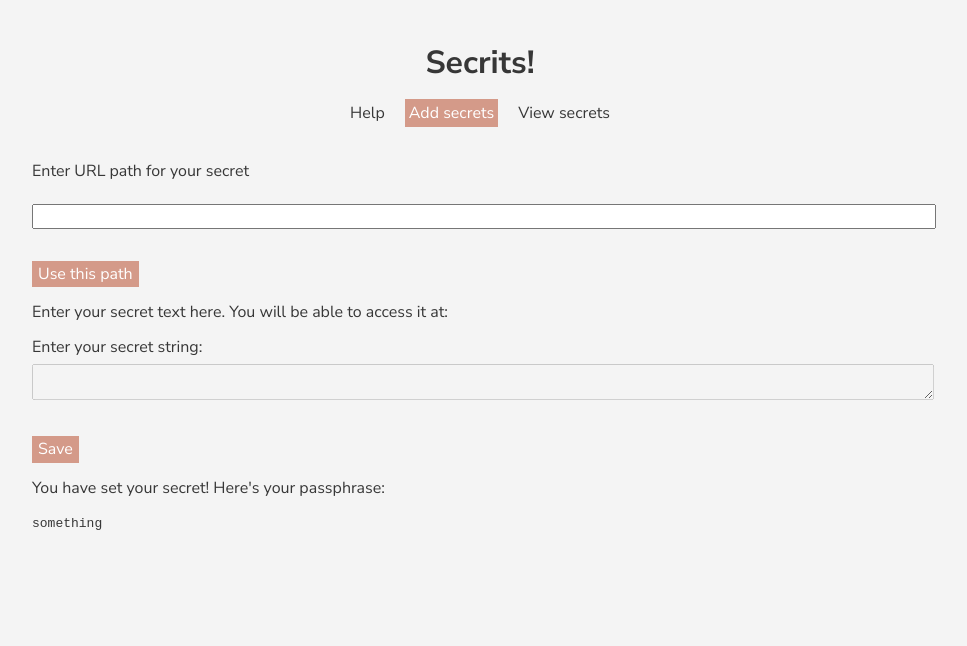
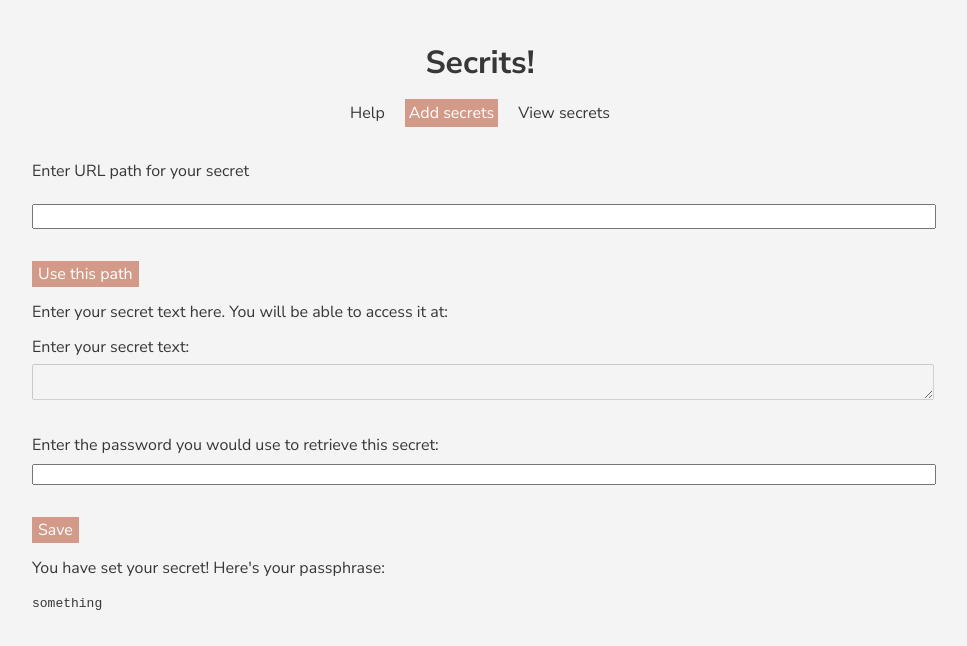
Before and after one commit to weijunyu/secret-safe-space, a React (Create React App) app in the folder client/: page /add in a window 1280 px wide. Shown: the top 646 px of the page, without its empty margins (160-1127 px from the left). Built offline with nearby package versions, Linux system fonts and the light colour scheme.

Commit message:
Encryption

```diff
--- a/client/package.json
+++ b/client/package.json
@@ -13,6 +13,7 @@
     "@types/react-router-dom": "^5.1.6",
     "@types/styled-components": "^5.1.4",
     "axios": "^0.21.0",
+    "crypto-js": "^4.0.0",
     "firebase": "^8.0.2",
     "react": "^17.0.1",
     "react-dom": "^17.0.1",
@@ -45,5 +46,8 @@
       "last 1 firefox version",
       "last 1 safari version"
     ]
+  },
+  "devDependencies": {
+    "@types/crypto-js": "^4.0.1"
   }
 }
--- a/client/src/components/SecretPathSelect.tsx
+++ b/client/src/components/SecretPathSelect.tsx
@@ -1,4 +1,5 @@
 import React, { useState } from "react";
+import { AES } from "crypto-js";
 
 import SecretsEditor from "./SecretsEditor";
 
@@ -21,8 +22,11 @@ export default function SecretPathSelect() {
     });
   }
 
-  async function onSubmitSecret(secret: string) {
-    await setSecretAtPath({ path: secretPathFinal, secret });
+  async function onSubmitSecret(secret: string, passphrase: string) {
+    // 1. encrypt secret with passphrase
+    const ciphertext = AES.encrypt(secret, passphrase).toString();
+    // 2. set secret ciphertext at path
+    await setSecretAtPath({ path: secretPathFinal, secret: ciphertext });
     setHasSetSecret(true);
   }
 
--- a/client/src/components/SecretsEditor.tsx
+++ b/client/src/components/SecretsEditor.tsx
@@ -8,25 +8,37 @@ const SecretInputTextarea = styled.textarea`
   font-family: monospace;
 `;
 
+const SecretPassphraseInput = styled.input`
+  font-family: monospace;
+`;
+
 export default function SecretsEditor({
   secretPath,
   onSubmitSecret,
   active,
 }: {
   secretPath: string;
-  onSubmitSecret: (secret: string) => Promise<any>;
+  onSubmitSecret: (secret: string, passphrase: string) => Promise<any>;
   active: boolean;
 }) {
   const [secretText, setSecretText] = useState("");
+  const [secretPassphrase, setSecretPassphrase] = useState("");
 
   function onSecretInputChange(event: React.ChangeEvent<HTMLTextAreaElement>) {
     event.preventDefault();
     setSecretText(event.target.value);
   }
 
+  function onSecretPassphraseChange(
+    event: React.ChangeEvent<HTMLInputElement>
+  ) {
+    event.preventDefault();
+    setSecretPassphrase(event.target.value);
+  }
+
   function onSubmit(event: React.FormEvent<HTMLFormElement>) {
     event.preventDefault();
-    onSubmitSecret(secretText);
+    onSubmitSecret(secretText, secretPassphrase);
   }
 
   return (
@@ -35,13 +47,23 @@ export default function SecretsEditor({
       <code>{secretPath}</code>
       <form onSubmit={onSubmit}>
         <FormField>
-          <label htmlFor="secret-text-input">Enter your secret string:</label>
+          <label htmlFor="secret-text-input">Enter your secret text:</label>
           <SecretInputTextarea
             id="secret-text-input"
             onChange={onSecretInputChange}
             disabled={!active}
           ></SecretInputTextarea>
         </FormField>
+        <FormField>
+          <label htmlFor="secret-passphrase-input">
+            Enter the password you would use to retrieve this secret:
+          </label>
+          <SecretPassphraseInput
+            id="secret-passphrase-input"
+            type="password"
+            onChange={onSecretPassphraseChange}
+          />
+        </FormField>
         <AccentButton type="submit">Save</AccentButton>
       </form>
     </div>
```
Also changed, not shown: 1 other file (tests, documents, lock files or other folders).
